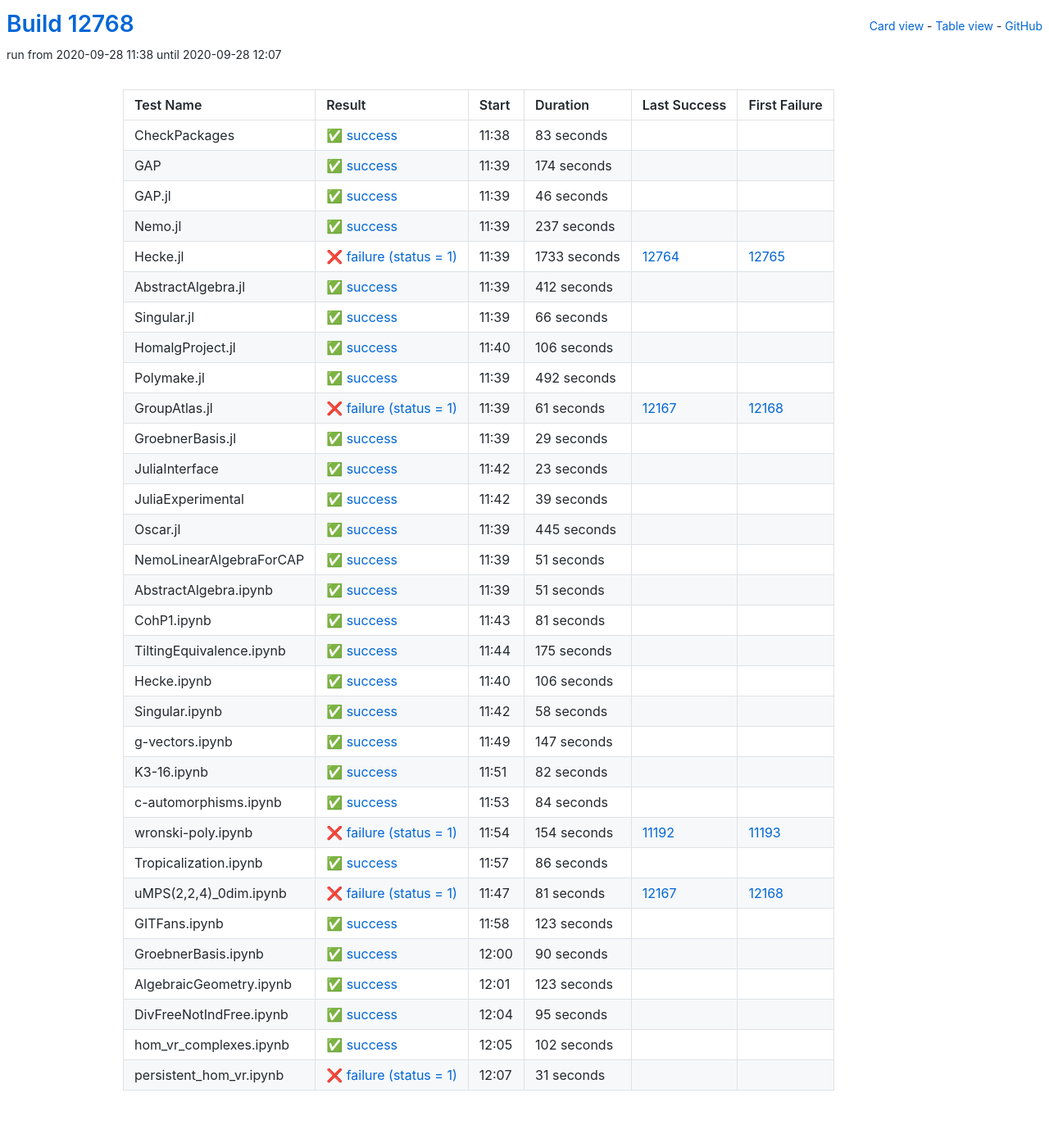
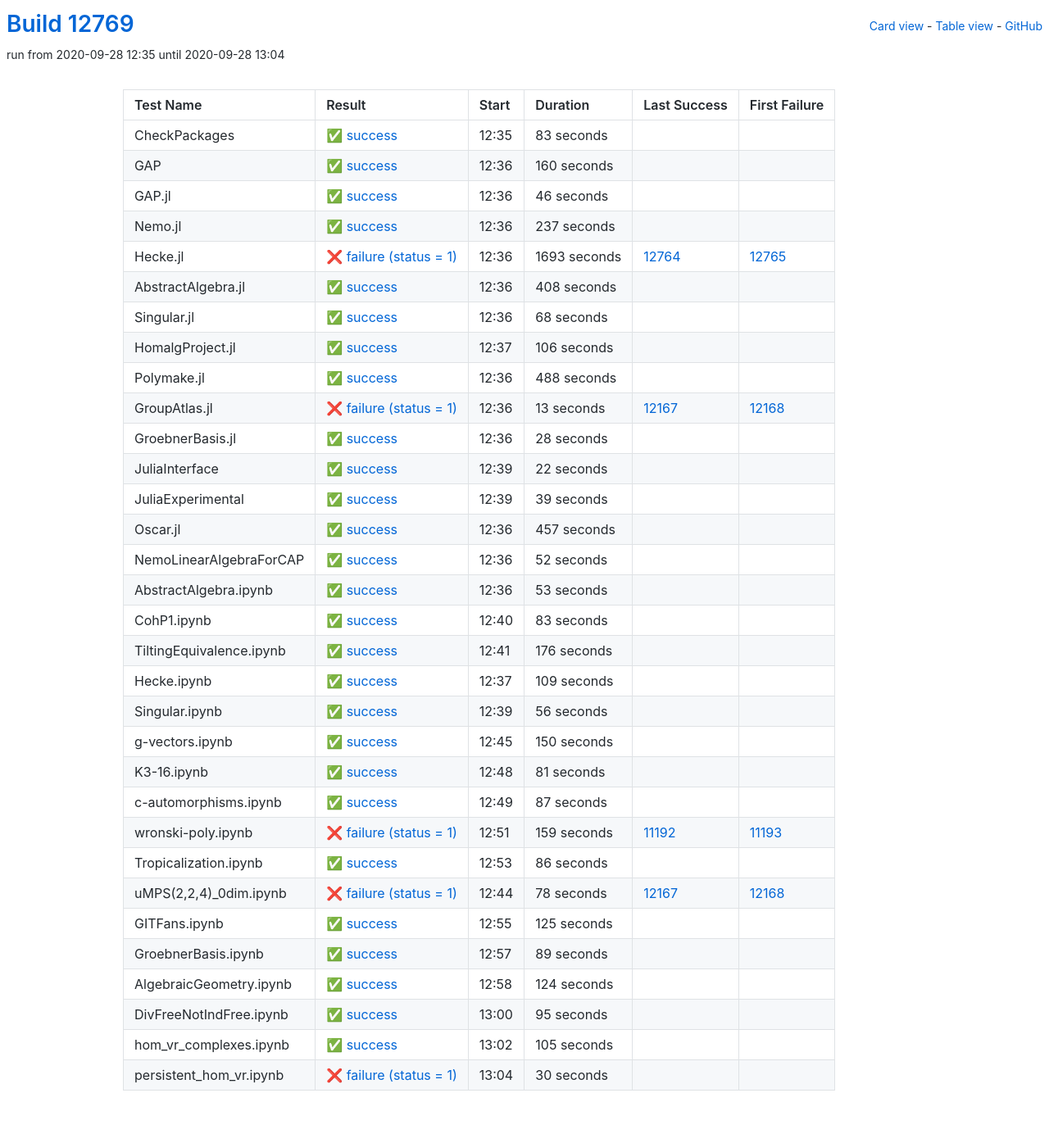
Before and after one commit to oscar-system/oscar-ci-status, a Jekyll site: the page built from table.html, in a window 1280 px wide. Shown: the whole page at 82% size. Built offline with Jekyll 4.4.1, drawn with Linux system fonts in a browser that asks for light colours.

Commit message:
Build #12769

```diff
--- a/_data/ci.yml
+++ b/_data/ci.yml
@@ -1,6 +1,6 @@
 ---
-build: 12768
-build_url: https://oscarci.mathematik.uni-kl.de/job/oscar/12768/
+build: 12769
+build_url: https://oscarci.mathematik.uni-kl.de/job/oscar/12769/
 job: oscar
 organization: oscar-system
 repo: oscar-ci-status
@@ -8,8 +8,8 @@
 tests:
 - name: CheckPackages
   id: checkpackages
-  log: https://oscarci.mathematik.uni-kl.de/job/oscar/12768/artifact/logs/build-12768/CheckPackages.log
-  start: 2020-09-28 11:38
+  log: https://oscarci.mathematik.uni-kl.de/job/oscar/12769/artifact/logs/build-12769/CheckPackages.log
+  start: 2020-09-28 12:35
   success: true
   exitcode: 0
   status: success
@@ -20,20 +20,20 @@
   first_failure_url:
 - name: GAP
   id: gap
-  log: https://oscarci.mathematik.uni-kl.de/job/oscar/12768/artifact/logs/build-12768/GAP.log
-  start: 2020-09-28 11:39
+  log: https://oscarci.mathematik.uni-kl.de/job/oscar/12769/artifact/logs/build-12769/GAP.log
+  start: 2020-09-28 12:36
   success: true
   exitcode: 0
   status: success
-  duration: 174
+  duration: 160
   last_success: false
   last_success_url:
   first_failure: false
   first_failure_url:
 - name: GAP.jl
   id: gap-jl
-  log: https://oscarci.mathematik.uni-kl.de/job/oscar/12768/artifact/logs/build-12768/GAP.jl.log
-  start: 2020-09-28 11:39
+  log: https://oscarci.mathematik.uni-kl.de/job/oscar/12769/artifact/logs/build-12769/GAP.jl.log
+  start: 2020-09-28 12:36
   success: true
   exitcode: 0
   status: success
@@ -44,8 +44,8 @@
   first_failure_url:
 - name: Nemo.jl
   id: nemo-jl
-  log: https://oscarci.mathematik.uni-kl.de/job/oscar/12768/artifact/logs/build-12768/Nemo.jl.log
-  start: 2020-09-28 11:39
+  log: https://oscarci.mathematik.uni-kl.de/job/oscar/12769/artifact/logs/build-12769/Nemo.jl.log
+  start: 2020-09-28 12:36
   success: true
   exitcode: 0
   status: success
@@ -56,44 +56,44 @@
   first_failure_url:
 - name: Hecke.jl
   id: hecke-jl
-  log: https://oscarci.mathematik.uni-kl.de/job/oscar/12768/artifact/logs/build-12768/Hecke.jl.log
-  start: 2020-09-28 11:39
+  log: https://oscarci.mathematik.uni-kl.de/job/oscar/12769/artifact/logs/build-12769/Hecke.jl.log
+  start: 2020-09-28 12:36
   success: false
   exitcode: 1
   status: failure
-  duration: 1733
+  duration: 1693
   last_success: 12764
   last_success_url: https://oscarci.mathematik.uni-kl.de/job/oscar/12764/
   first_failure: 12765
   first_failure_url: https://oscarci.mathematik.uni-kl.de/job/oscar/12765/
 - name: AbstractAlgebra.jl
   id: abstractalgebra-jl
-  log: https://oscarci.mathematik.uni-kl.de/job/oscar/12768/artifact/logs/build-12768/AbstractAlgebra.jl.log
-  start: 2020-09-28 11:39
+  log: https://oscarci.mathematik.uni-kl.de/job/oscar/12769/artifact/logs/build-12769/AbstractAlgebra.jl.log
+  start: 2020-09-28 12:36
   success: true
   exitcode: 0
   status: success
-  duration: 412
+  duration: 408
   last_success: false
   last_success_url:
   first_failure: false
   first_failure_url:
 - name: Singular.jl
   id: singular-jl
-  log: https://oscarci.mathematik.uni-kl.de/job/oscar/12768/artifact/logs/build-12768/Singular.jl.log
-  start: 2020-09-28 11:39
+  log: https://oscarci.mathematik.uni-kl.de/job/oscar/12769/artifact/logs/build-12769/Singular.jl.log
+  start: 2020-09-28 12:36
   success: true
   exitcode: 0
   status: success
-  duration: 66
+  duration: 68
   last_success: false
   last_success_url:
   first_failure: false
   first_failure_url:
 - name: HomalgProject.jl
   id: homalgproject-jl
-  log: https://oscarci.mathematik.uni-kl.de/job/oscar/12768/artifact/logs/build-12768/HomalgProject.jl.log
-  start: 2020-09-28 11:40
+  log: https://oscarci.mathematik.uni-kl.de/job/oscar/12769/artifact/logs/build-12769/HomalgProject.jl.log
+  start: 2020-09-28 12:37
   success: true
   exitcode: 0
   status: success
@@ -104,56 +104,56 @@
   first_failure_url:
 - name: Polymake.jl
   id: polymake-jl
-  log: https://oscarci.mathematik.uni-kl.de/job/oscar/12768/artifact/logs/build-12768/Polymake.jl.log
-  start: 2020-09-28 11:39
+  log: https://oscarci.mathematik.uni-kl.de/job/oscar/12769/artifact/logs/build-12769/Polymake.jl.log
+  start: 2020-09-28 12:36
   success: true
   exitcode: 0
   status: success
-  duration: 492
+  duration: 488
   last_success: false
   last_success_url:
   first_failure: false
   first_failure_url:
 - name: GroupAtlas.jl
   id: groupatlas-jl
-  log: https://oscarci.mathematik.uni-kl.de/job/oscar/12768/artifact/logs/build-12768/GroupAtlas.jl.log
-  start: 2020-09-28 11:39
+  log: https://oscarci.mathematik.uni-kl.de/job/oscar/12769/artifact/logs/build-12769/GroupAtlas.jl.log
+  start: 2020-09-28 12:36
   success: false
   exitcode: 1
   status: failure
-  duration: 61
+  duration: 13
   last_success: 12167
   last_success_url: https://oscarci.mathematik.uni-kl.de/job/oscar/12167/
   first_failure: 12168
   first_failure_url: https://oscarci.mathematik.uni-kl.de/job/oscar/12168/
 - name: GroebnerBasis.jl
   id: groebnerbasis-jl
-  log: https://oscarci.mathematik.uni-kl.de/job/oscar/12768/artifact/logs/build-12768/GroebnerBasis.jl.log
-  start: 2020-09-28 11:39
+  log: https://oscarci.mathematik.uni-kl.de/job/oscar/12769/artifact/logs/build-12769/GroebnerBasis.jl.log
+  start: 2020-09-28 12:36
   success: true
   exitcode: 0
   status: success
-  duration: 29
+  duration: 28
   last_success: false
   last_success_url:
   first_failure: false
   first_failure_url:
 - name: JuliaInterface
   id: juliainterface
-  log: https://oscarci.mathematik.uni-kl.de/job/oscar/12768/artifact/logs/build-12768/JuliaInterface.log
-  start: 2020-09-28 11:42
+  log: https://oscarci.mathematik.uni-kl.de/job/oscar/12769/artifact/logs/build-12769/JuliaInterface.log
+  start: 2020-09-28 12:39
   success: true
   exitcode: 0
   status: success
-  duration: 23
+  duration: 22
   last_success: false
   last_success_url:
   first_failure: false
   first_failure_url:
 - name: JuliaExperimental
   id: juliaexperimental
-  log: https://oscarci.mathematik.uni-kl.de/job/oscar/12768/artifact/logs/build-12768/JuliaExperimental.log
-  start: 2020-09-28 11:42
+  log: https://oscarci.mathematik.uni-kl.de/job/oscar/12769/artifact/logs/build-12769/JuliaExperimental.log
+  start: 2020-09-28 12:39
   success: true
   exitcode: 0
   status: success
@@ -164,44 +164,104 @@
   first_failure_url:
 - name: Oscar.jl
   id: oscar-jl
-  log: https://oscarci.mathematik.uni-kl.de/job/oscar/12768/artifact/logs/build-12768/Oscar.jl.log
-  start: 2020-09-28 11:39
+  log: https://oscarci.mathematik.uni-kl.de/job/oscar/12769/artifact/logs/build-12769/Oscar.jl.log
+  start: 2020-09-28 12:36
   success: true
   exitcode: 0
   status: success
-  duration: 445
+  duration: 457
   last_success: false
   last_success_url:
   first_failure: false
   first_failure_url:
 - name: NemoLinearAlgebraForCAP
   id: nemolinearalgebraforcap
-  log: https://oscarci.mathematik.uni-kl.de/job/oscar/12768/artifact/logs/build-12768/NemoLinearAlgebraForCAP.log
-  start: 2020-09-28 11:39
+  log: https://oscarci.mathematik.uni-kl.de/job/oscar/12769/artifact/logs/build-12769/NemoLinearAlgebraForCAP.log
+  start: 2020-09-28 12:36
   success: true
   exitcode: 0
   status: success
-  duration: 51
+  duration: 52
   last_success: false
   last_success_url:
   first_failure: false
   first_failure_url:
 - name: AbstractAlgebra.ipynb
   id: abstractalgebra-ipynb
-  log: https://oscarci.mathematik.uni-kl.de/job/oscar/12768/artifact/logs/build-12768/AbstractAlgebra.ipynb.log
-  start: 2020-09-28 11:39
+  log: https://oscarci.mathematik.uni-kl.de/job/oscar/12769/artifact/logs/build-12769/AbstractAlgebra.ipynb.log
+  start: 2020-09-28 12:36
   success: true
   exitcode: 0
   status: success
-  duration: 51
+  duration: 53
   last_success: false
   last_success_url:
   first_failure: false
   first_failure_url:
 - name: CohP1.ipynb
   id: cohp1-ipynb
-  log: https://oscarci.mathematik.uni-kl.de/job/oscar/12768/artifact/logs/build-12768/CohP1.ipynb.log
-  start: 2020-09-28 11:43
+  log: https://oscarci.mathematik.uni-kl.de/job/oscar/12769/artifact/logs/build-12769/CohP1.ipynb.log
+  start: 2020-09-28 12:40
+  success: true
+  exitcode: 0
+  status: success
+  duration: 83
+  last_success: false
+  last_success_url:
+  first_failure: false
+  first_failure_url:
+- name: TiltingEquivalence.ipynb
+  id: tiltingequivalence-ipynb
+  log: https://oscarci.mathematik.uni-kl.de/job/oscar/12769/artifact/logs/build-12769/TiltingEquivalence.ipynb.log
+  start: 2020-09-28 12:41
+  success: true
+  exitcode: 0
+  status: success
+  duration: 176
+  last_success: false
+  last_success_url:
+  first_failure: false
+  first_failure_url:
+- name: Hecke.ipynb
+  id: hecke-ipynb
+  log: https://oscarci.mathematik.uni-kl.de/job/oscar/12769/artifact/logs/build-12769/Hecke.ipynb.log
+  start: 2020-09-28 12:37
+  success: true
+  exitcode: 0
+  status: success
+  duration: 109
+  last_success: false
+  last_success_url:
+  first_failure: false
+  first_failure_url:
+- name: Singular.ipynb
+  id: singular-ipynb
+  log: https://oscarci.mathematik.uni-kl.de/job/oscar/12769/artifact/logs/build-12769/Singular.ipynb.log
+  start: 2020-09-28 12:39
+  success: true
+  exitcode: 0
+  status: success
+  duration: 56
+  last_success: false
+  last_success_url:
+  first_failure: false
+  first_failure_url:
+- name: g-vectors.ipynb
+  id: g-vectors-ipynb
+  log: https://oscarci.mathematik.uni-kl.de/job/oscar/12769/artifact/logs/build-12769/g-vectors.ipynb.log
+  start: 2020-09-28 12:45
+  success: true
+  exitcode: 0
+  status: success
+  duration: 150
+  last_success: false
+  last_success_url:
+  first_failure: false
+  first_failure_url:
+- name: K3-16.ipynb
+  id: k3-16-ipynb
+  log: https://oscarci.mathematik.uni-kl.de/job/oscar/12769/artifact/logs/build-12769/K3-16.ipynb.log
+  start: 2020-09-28 12:48
   success: true
   exitcode: 0
   status: success
@@ -210,94 +270,34 @@
   last_success_url:
   first_failure: false
   first_failure_url:
-- name: TiltingEquivalence.ipynb
-  id: tiltingequivalence-ipynb
-  log: https://oscarci.mathematik.uni-kl.de/job/oscar/12768/artifact/logs/build-12768/TiltingEquivalence.ipynb.log
-  start: 2020-09-28 11:44
+- name: c-automorphisms.ipynb
+  id: c-automorphisms-ipynb
+  log: https://oscarci.mathematik.uni-kl.de/job/oscar/12769/artifact/logs/build-12769/c-automorphisms.ipynb.log
+  start: 2020-09-28 12:49
   success: true
   exitcode: 0
   status: success
-  duration: 175
-  last_success: false
-  last_success_url:
-  first_failure: false
-  first_failure_url:
-- name: Hecke.ipynb
-  id: hecke-ipynb
-  log: https://oscarci.mathematik.uni-kl.de/job/oscar/12768/artifact/logs/build-12768/Hecke.ipynb.log
-  start: 2020-09-28 11:40
-  success: true
-  exitcode: 0
-  status: success
-  duration: 106
-  last_success: false
-  last_success_url:
-  first_failure: false
-  first_failure_url:
-- name: Singular.ipynb
-  id: singular-ipynb
-  log: https://oscarci.mathematik.uni-kl.de/job/oscar/12768/artifact/logs/build-12768/Singular.ipynb.log
-  start: 2020-09-28 11:42
-  success: true
-  exitcode: 0
-  status: success
-  duration: 58
-  last_success: false
-  last_success_url:
-  first_failure: false
-  first_failure_url:
-- name: g-vectors.ipynb
-  id: g-vectors-ipynb
-  log: https://oscarci.mathematik.uni-kl.de/job/oscar/12768/artifact/logs/build-12768/g-vectors.ipynb.log
-  start: 2020-09-28 11:49
-  success: true
-  exitcode: 0
-  status: success
-  duration: 147
-  last_success: false
-  last_success_url:
-  first_failure: false
-  first_failure_url:
-- name: K3-16.ipynb
-  id: k3-16-ipynb
-  log: https://oscarci.mathematik.uni-kl.de/job/oscar/12768/artifact/logs/build-12768/K3-16.ipynb.log
-  start: 2020-09-28 11:51
-  success: true
-  exitcode: 0
-  status: success
-  duration: 82
-  last_success: false
-  last_success_url:
-  first_failure: false
-  first_failure_url:
-- name: c-automorphisms.ipynb
-  id: c-automorphisms-ipynb
-  log: https://oscarci.mathematik.uni-kl.de/job/oscar/12768/artifact/logs/build-12768/c-automorphisms.ipynb.log
-  start: 2020-09-28 11:53
-  success: true
-  exitcode: 0
-  status: success
-  duration: 84
+  duration: 87
   last_success: false
   last_success_url:
   first_failure: false
   first_failure_url:
 - name: wronski-poly.ipynb
   id: wronski-poly-ipynb
-  log: https://oscarci.mathematik.uni-kl.de/job/oscar/12768/artifact/logs/build-12768/wronski-poly.ipynb.log
-  start: 2020-09-28 11:54
+  log: https://oscarci.mathematik.uni-kl.de/job/oscar/12769/artifact/logs/build-12769/wronski-poly.ipynb.log
+  start: 2020-09-28 12:51
   success: false
   exitcode: 1
   status: failure
-  duration: 154
+  duration: 159
   last_success: 11192
   last_success_url: https://oscarci.mathematik.uni-kl.de/job/oscar/11192/
   first_failure: 11193
   first_failure_url: https://oscarci.mathematik.uni-kl.de/job/oscar/11193/
 - name: Tropicalization.ipynb
   id: tropicalization-ipynb
-  log: https://oscarci.mathematik.uni-kl.de/job/oscar/12768/artifact/logs/build-12768/Tropicalization.ipynb.log
-  start: 2020-09-28 11:57
+  log: https://oscarci.mathematik.uni-kl.de/job/oscar/12769/artifact/logs/build-12769/Tropicalization.ipynb.log
+  start: 2020-09-28 12:53
   success: true
   exitcode: 0
   status: success
@@ -308,56 +308,56 @@
   first_failure_url:
 - name: uMPS(2,2,4)_0dim.ipynb
   id: umps-2-2-4-0dim-ipynb
-  log: https://oscarci.mathematik.uni-kl.de/job/oscar/12768/artifact/logs/build-12768/uMPS-2-2-4-_0dim.ipynb.log
-  start: 2020-09-28 11:47
+  log: https://oscarci.mathematik.uni-kl.de/job/oscar/12769/artifact/logs/build-12769/uMPS-2-2-4-_0dim.ipynb.log
+  start: 2020-09-28 12:44
   success: false
   exitcode: 1
   status: failure
-  duration: 81
+  duration: 78
   last_success: 12167
   last_success_url: https://oscarci.mathematik.uni-kl.de/job/oscar/12167/
   first_failure: 12168
   first_failure_url: https://oscarci.mathematik.uni-kl.de/job/oscar/12168/
 - name: GITFans.ipynb
   id: gitfans-ipynb
-  log: https://oscarci.mathematik.uni-kl.de/job/oscar/12768/artifact/logs/build-12768/GITFans.ipynb.log
-  start: 2020-09-28 11:58
+  log: https://oscarci.mathematik.uni-kl.de/job/oscar/12769/artifact/logs/build-12769/GITFans.ipynb.log
+  start: 2020-09-28 12:55
   success: true
   exitcode: 0
   status: success
-  duration: 123
+  duration: 125
   last_success: false
   last_success_url:
   first_failure: false
   first_failure_url:
 - name: GroebnerBasis.ipynb
   id: groebnerbasis-ipynb
-  log: https://oscarci.mathematik.uni-kl.de/job/oscar/12768/artifact/logs/build-12768/GroebnerBasis.ipynb.log
-  start: 2020-09-28 12:00
+  log: https://oscarci.mathematik.uni-kl.de/job/oscar/12769/artifact/logs/build-12769/GroebnerBasis.ipynb.log
+  start: 2020-09-28 12:57
   success: true
   exitcode: 0
   status: success
-  duration: 90
+  duration: 89
   last_success: false
   last_success_url:
   first_failure: false
   first_failure_url:
 - name: AlgebraicGeometry.ipynb
   id: algebraicgeometry-ipynb
-  log: https://oscarci.mathematik.uni-kl.de/job/oscar/12768/artifact/logs/build-12768/AlgebraicGeometry.ipynb.log
-  start: 2020-09-28 12:01
+  log: https://oscarci.mathematik.uni-kl.de/job/oscar/12769/artifact/logs/build-12769/AlgebraicGeometry.ipynb.log
+  start: 2020-09-28 12:58
   success: true
   exitcode: 0
   status: success
-  duration: 123
+  duration: 124
   last_success: false
   last_success_url:
   first_failure: false
   first_failure_url:
 - name: DivFreeNotIndFree.ipynb
   id: divfreenotindfree-ipynb
-  log: https://oscarci.mathematik.uni-kl.de/job/oscar/12768/artifact/logs/build-12768/DivFreeNotIndFree.ipynb.log
-  start: 2020-09-28 12:04
+  log: https://oscarci.mathematik.uni-kl.de/job/oscar/12769/artifact/logs/build-12769/DivFreeNotIndFree.ipynb.log
+  start: 2020-09-28 13:00
   success: true
   exitcode: 0
   status: success
@@ -368,24 +368,24 @@
   first_failure_url:
 - name: hom_vr_complexes.ipynb
   id: hom-vr-complexes-ipynb
-  log: https://oscarci.mathematik.uni-kl.de/job/oscar/12768/artifact/logs/build-12768/hom_vr_complexes.ipynb.log
-  start: 2020-09-28 12:05
+  log: https://oscarci.mathematik.uni-kl.de/job/oscar/12769/artifact/logs/build-12769/hom_vr_complexes.ipynb.log
+  start: 2020-09-28 13:02
   success: true
   exitcode: 0
   status: success
-  duration: 102
+  duration: 105
   last_success: false
   last_success_url:
   first_failure: false
   first_failure_url:
 - name: persistent_hom_vr.ipynb
   id: persistent-hom-vr-ipynb
-  log: https://oscarci.mathematik.uni-kl.de/job/oscar/12768/artifact/logs/build-12768/persistent_hom_vr.ipynb.log
-  start: 2020-09-28 12:07
+  log: https://oscarci.mathematik.uni-kl.de/job/oscar/12769/artifact/logs/build-12769/persistent_hom_vr.ipynb.log
+  start: 2020-09-28 13:04
   success: false
   exitcode: 1
   status: failure
-  duration: 31
+  duration: 30
   last_success: false
   last_success_url:
   first_failure: false
```
Also changed, not shown: README.md.
